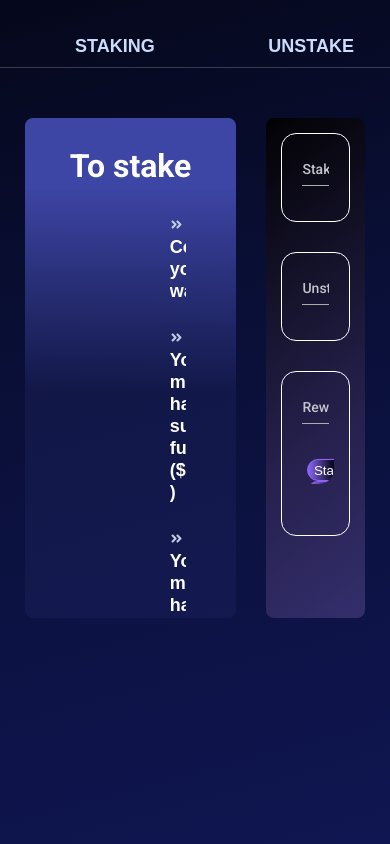
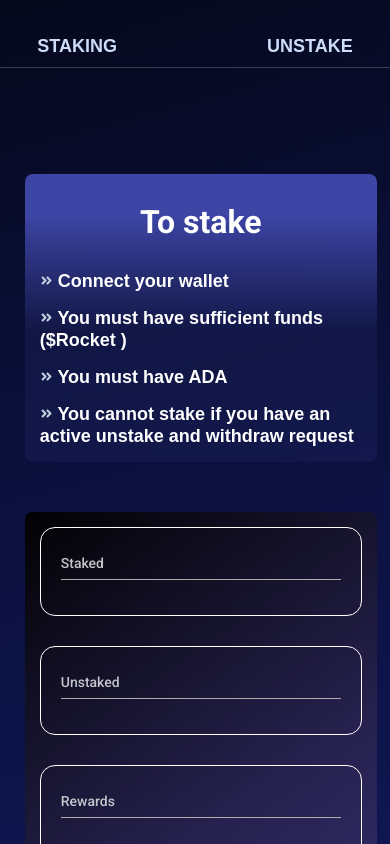
Before and after one commit to LuisLamiral8/rocketpad-app, a Next.js app: page /components/Staking in a window 390 px wide. Built offline with nearby package versions, Linux system fonts and the light colour scheme.

Commit message:
cambios responsive

```diff
--- a/styles/footer.scss
+++ b/styles/footer.scss
@@ -3,6 +3,7 @@
     flex-direction: column;
     overflow: hidden;
     justify-content: center;
+    margin-top:150px;
     .footer-img_container{
         justify-content: center;
         text-align: center;
--- a/styles/globals.scss
+++ b/styles/globals.scss
@@ -4,7 +4,6 @@
   padding: 0;
   box-sizing: border-box;
   z-index: 100;
-  overflow-x: hidden;
 }
 
 html{
@@ -116,8 +115,8 @@ body{
     // max-width:705px;
     // min-width:320px;
 
-    height:105vh;
-
+    height:100%;
+    margin-bottom:150px;
 
       }
   .card-pagination{
@@ -164,14 +163,27 @@ body{
   @media (max-width: 1000px) {
     .cards-container{
       display: grid;
-      grid-template-columns: 45vw 45vw;
-      grid-template-rows: 380px 380px;
+      grid-template-columns: 45vw 45vw !important;
+      grid-template-rows: 380px 380px !important;
     }
   }
 
   @media (max-width: 768px){
     .cards-container{
-      grid-template-columns: 50%;
-      grid-template-rows: 400px
+      grid-template-columns: 100% !important;
+      grid-template-rows: 400px !important;
+    }
+
+    .input-container{
+      width: 100% !important;
+      input{
+        width: 100%;
+      }
     }
   }
+
+  @media (max-width: 425px){
+    .input-container{
+      padding-top:15px;
+    }
+  }
--- a/styles/navbar.scss
+++ b/styles/navbar.scss
@@ -7,9 +7,10 @@
     flex-direction: row;
     justify-content: space-between;
     z-index: 100;
+    margin-bottom:50px;
     img{
     object-fit: cover;
-    margin: 20px 0 20px 8px ;
+    margin: 30px 0 20px 8px ;
     }
     .lbl-modal{
     cursor: pointer;
--- a/styles/snow.scss
+++ b/styles/snow.scss
@@ -4,7 +4,7 @@ html, body {
   width: 100vw;
   height: 100%;
   position: relative;
-  // overflow: hidden;
+  overflow-x: hidden;
 }
 
 .snowflake {
--- a/styles/staking.scss
+++ b/styles/staking.scss
@@ -131,7 +131,7 @@
     border-radius: 15px;
     margin: auto;
     // background: rgb(35,41,104);
-    background: linear-gradient(0deg, rgba(35,41,104,0.3) 45%, rgba(61,69,165,1) 86%);
+    background: radial-gradient(farthest-side at 50% 45%, rgba(67, 76, 181, 0.8), rgba(67, 76, 181, 0));
     justify-content: center;
     .unstake-alert_container{
         display: flex;
@@ -151,3 +151,23 @@
 .active-content{
     display: flex;
 }
+
+@media (max-width: 844px) {
+    .staking-container{
+        flex-direction: column;
+        margin-top:250px;
+
+        .to-stake{
+            width: 95%;
+
+            li{
+                margin:0 !important;
+                margin:15px !important;
+            }
+        }
+        .staked-info{
+            margin-top:50px;
+            width: 95%;
+        }
+    }
+}
```
Also changed, not shown: pages/components/Navbar.jsx (+13 -4 lines).
